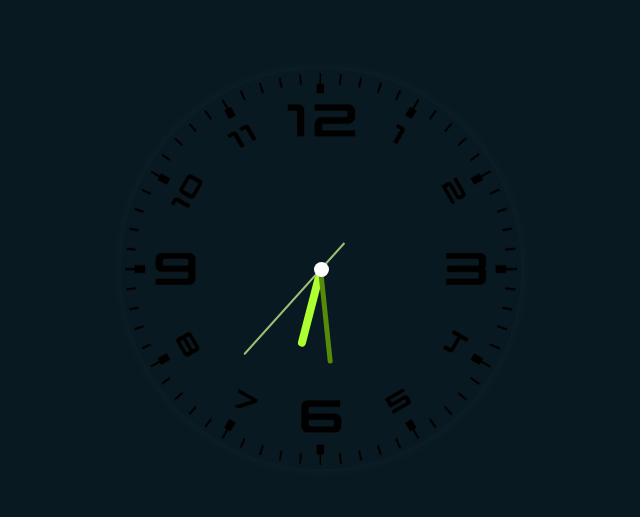
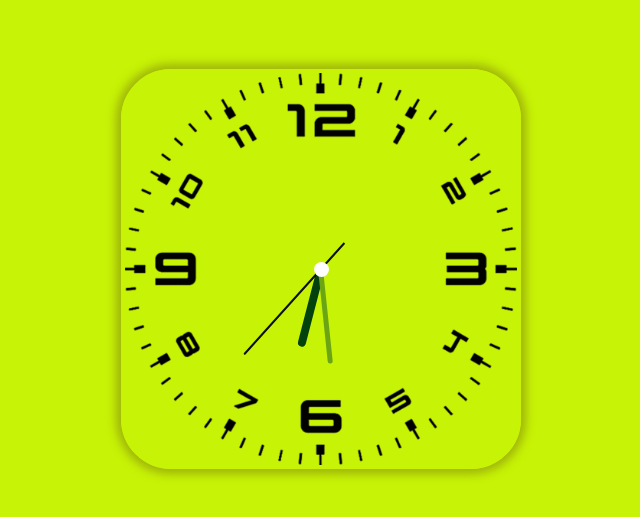
Before and after one commit to Vivekgpt/analogClock, a plain HTML site: page index.html in a window 1280 px wide. Shown: the part 131-648 px from the top of the page, without its empty margins (319-959 px from the left). Drawn offline with Linux system fonts and the light colour scheme.

Commit message:
analogclock

```diff
--- a/style.css
+++ b/style.css
@@ -9,7 +9,7 @@ body {
     justify-content: center;
     align-items: center;
     min-height: 100vh;
-    background: #091921;
+    background: #c7f306;
 }
 
 .clock {
@@ -20,12 +20,12 @@ body {
     align-items: center;
     background: url(clock.png);
     background-size: cover;
-    border: 4px solid #091921;
-    border-radius: 50%;
-    box-shadow: 0 0px 15px rgba(225, 225, 225, 0.05);
-                inset: 0 -0px 15px rgba(225, 225, 225, 0.05),
-                0 0px 15px rgba(0, 0, 0, 0.3);
-                inset: 0 0px 15px rgba(0, 0, 0, 0.3);
+    border: 4px solid #c7f306;
+    border-radius: 50px;
+    box-shadow: 0 0 10px 5px rgba(131, 139, 11, 0.6);
+                inset: 0 0 10px 5px rgba(151, 161, 7, 0.6),
+                0 0  10px 5px rgba(151, 161, 7, 0.6);
+                inset: 0 0 10px 5px rgba(151, 161, 7, 0.6);
 }
 
 .clock:before {
@@ -62,8 +62,6 @@ body {
 .hrs, .min, .sec {
     display: flex;
     justify-content: center;
-    /* align-items: center; */
-    /* border-radius: 50%; */
     position: absolute;
 }
 
@@ -72,7 +70,7 @@ body {
     position: absolute;
     width: 8px;
     height: 80px;
-    background: greenyellow;
+    background: rgb(3, 65, 13);
     z-index: 10;
     border-radius: 6px 6px 0 0;
 }
@@ -83,7 +81,7 @@ body {
     position: absolute;
     width: 5px;
     height: 90px;
-    background: rgb(86, 138, 9);
+    background: rgb(107, 165, 20);
     z-index: 11;
     border-radius: 6px 6px 0 0;
 }
@@ -94,7 +92,7 @@ body {
     position: absolute;
     width: 2px;
     height: 150px;
-    background: rgb(159, 187, 117);
+    background: rgb(13, 15, 11);
     z-index: 12;
     border-radius: 6px 6px 0 0;
 }
```
